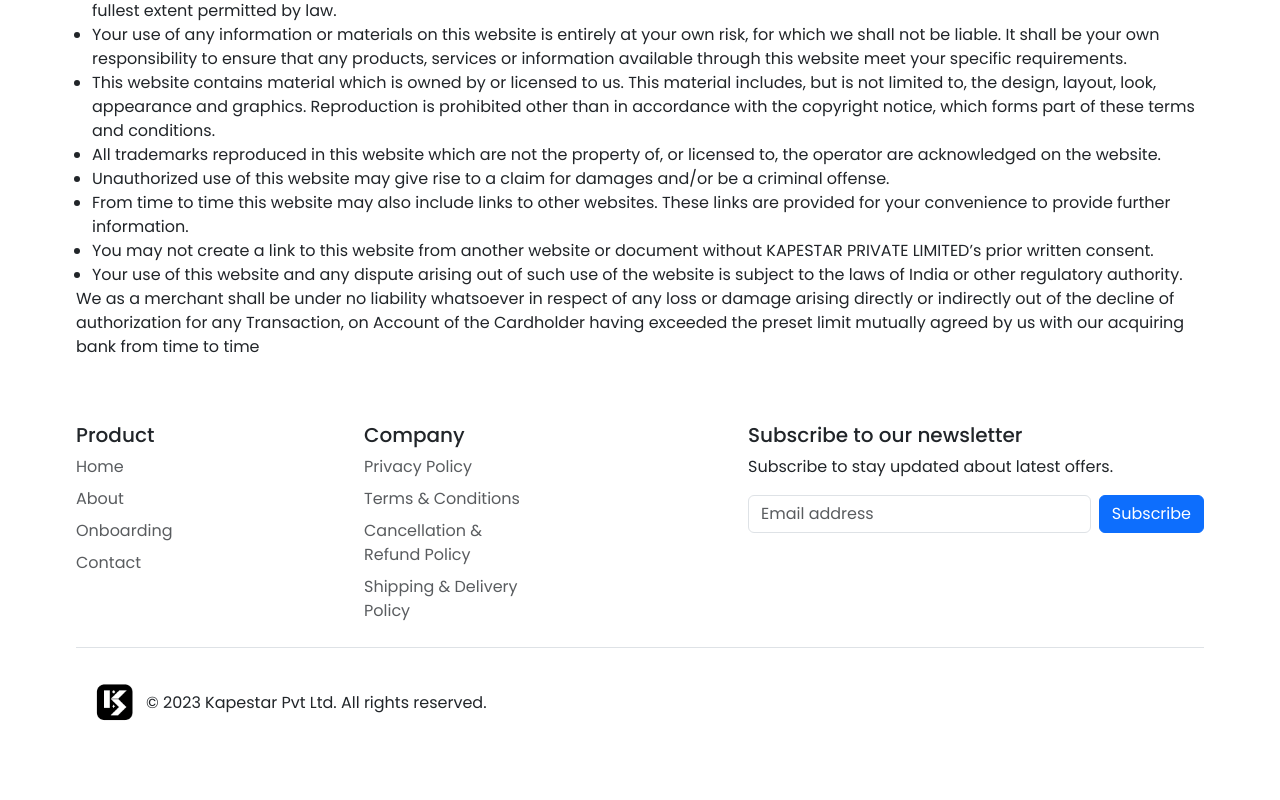
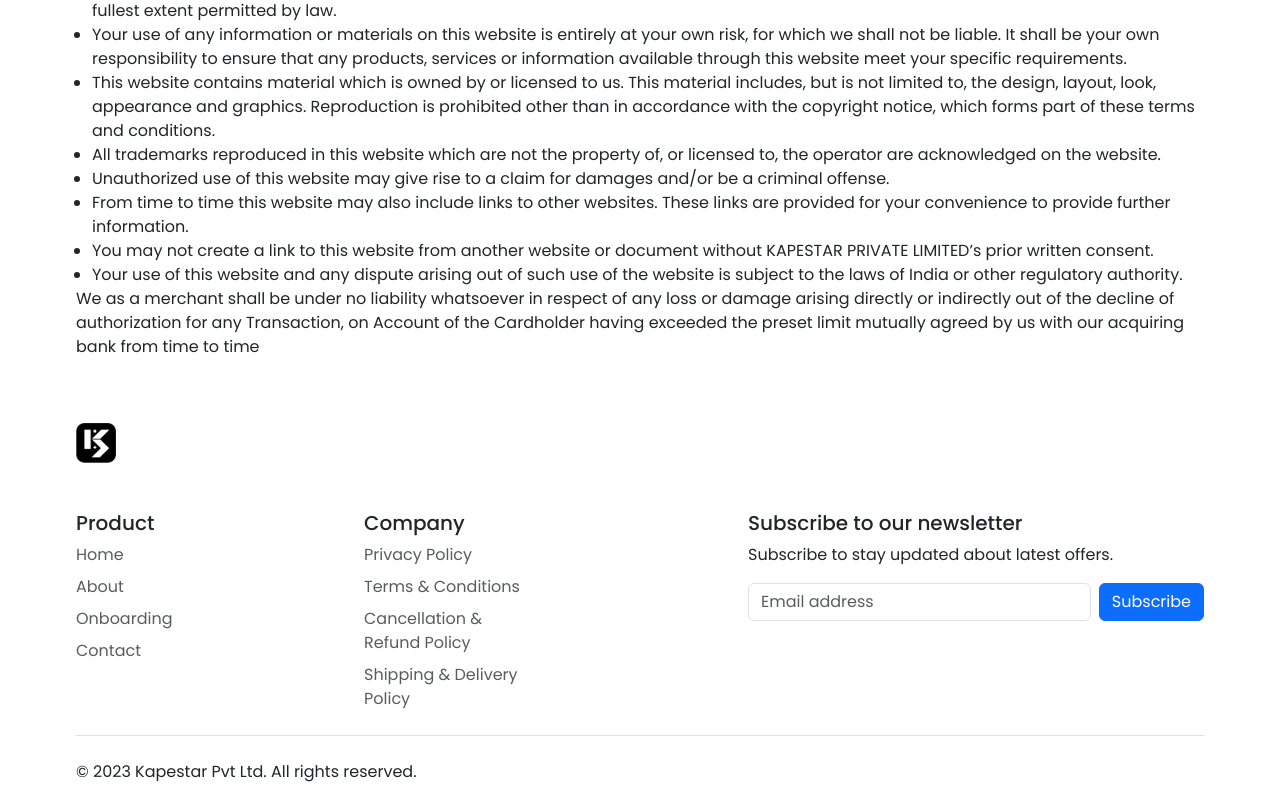
Before and after one commit to XC3000/kapestar-landing-page, a React (Vite) app: page /terms in a window 1280 px wide. Shown: the part 635-1435 px from the top of the page. Before the commit the page ends 1386 px from the top, so only its background shows below. Built offline with nearby package versions, Linux system fonts and the light colour scheme; a web font is replaced by a local one.

Commit message:
footer updated

```diff
--- a/src/components/Footer/Footer.jsx
+++ b/src/components/Footer/Footer.jsx
@@ -55,6 +55,13 @@ const Footer = () => {
   return (
     <div class="container">
       <footer class="pt-5">
+        <img
+          className="mb-5"
+          src="/footer.png"
+          width="40px"
+          height="40px"
+          alt="kapestar"
+        />
         <div class="row flex justify-content-between">
           <div class="col-12 col-md-2 mb-3">
             <h5>Product</h5>
@@ -105,10 +112,7 @@ const Footer = () => {
         </div>
 
         <div class="d-flex flex-column flex-sm-row justify-content-between pt-4 border-top">
-          <p>
-            <img src="/favicon.png" width="70px" height="70px" alt="kapestar" />
-            © 2023 Kapestar Pvt Ltd. All rights reserved.
-          </p>
+          <p>© 2023 Kapestar Pvt Ltd. All rights reserved.</p>
           <ul class="list-unstyled d-flex">
             <li class="ms-3">
               <a class="link-dark" href="#">
```
Also changed, not shown: public/favicon - Copy.png (renamed from public/favicon.png), public/footer.png (added).
